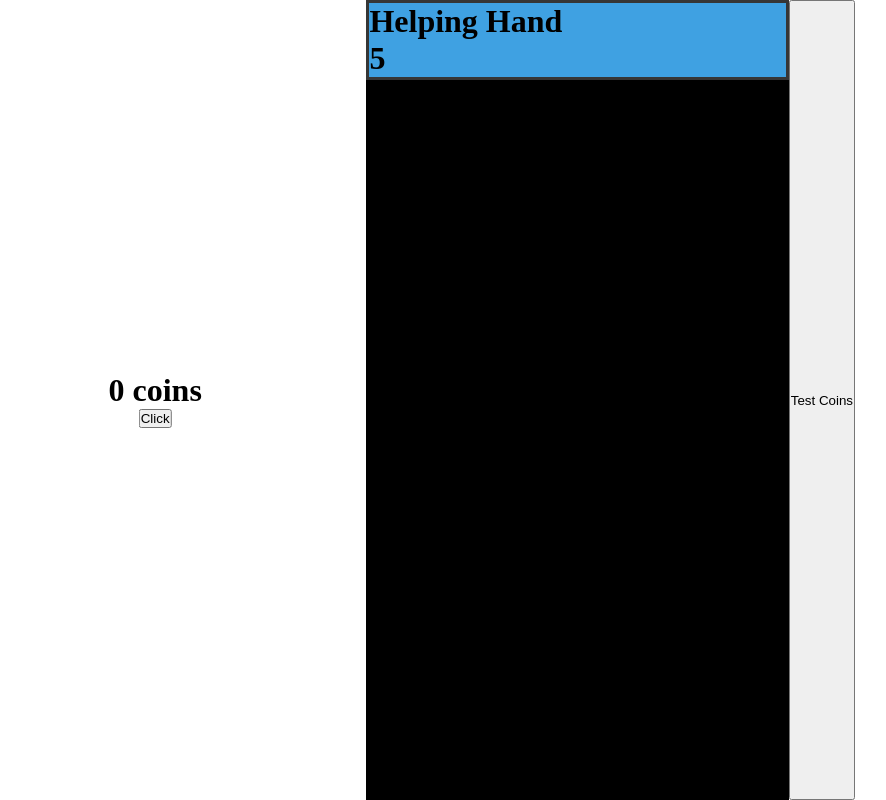
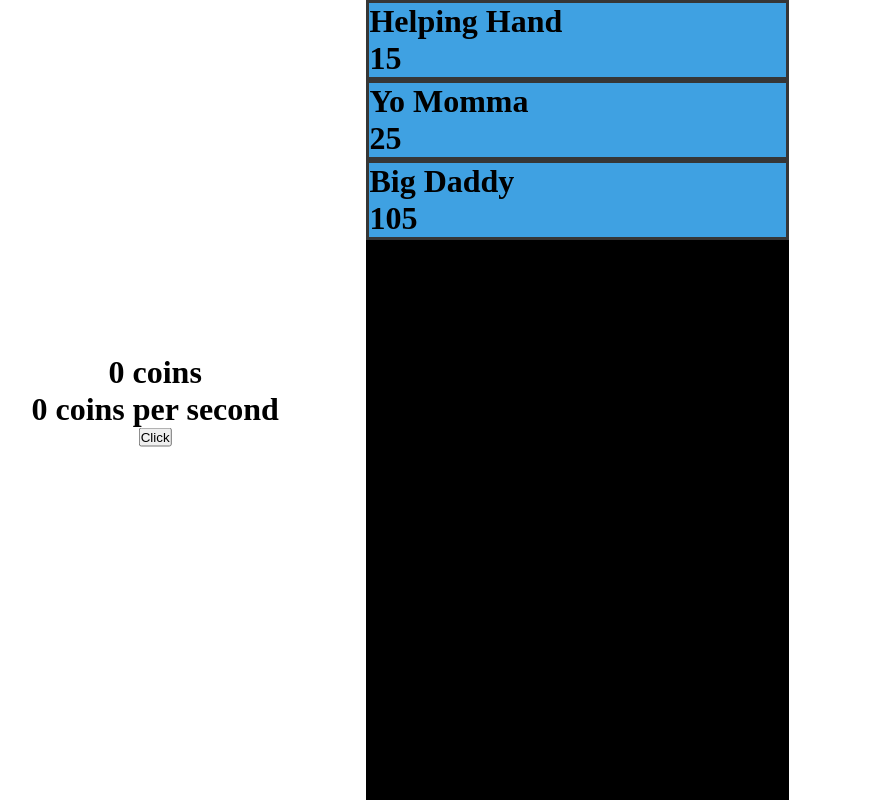
Before and after one commit to JSONCarrillo/crypto-clicker, a React app: page / in a window 1280 px wide. Shown: the whole page, without its empty margins (56-942 px from the left). Built offline with nearby package versions, Linux system fonts and the light colour scheme.

Commit message:
add more upgrades, add coins per second, and update intervals

```diff
--- a/src/components/Counter/Counter.jsx
+++ b/src/components/Counter/Counter.jsx
@@ -1,10 +1,14 @@
 import React, { useState } from "react";
 
 export default function Counter(props) {
+	const coins = Math.round(props.coins * 1) / 1;
+	const cps = props.coinsPerSecond;
+
 	const element = (
 		<div className="section">
 			<div className="counter">
-				<h1>{props.coins} coins</h1>
+				<h1>{coins} coins</h1>
+				<h1>{cps} coins per second</h1>
 				<button onClick={() => props.handleIncrement(1)}>Click</button>
 			</div>
 		</div>
--- a/src/components/Game/Game.jsx
+++ b/src/components/Game/Game.jsx
@@ -10,8 +10,8 @@ export default function Game() {
 		setCoins((availableCoins) => availableCoins + amount);
 	};
 
-	const handleAutoIncrement = (coins, interval) => {
-		setInterval(() => handleIncrement(coins), interval);
+	const handleAutoIncrement = (coins) => {
+		setInterval(() => handleIncrement(coins), 1000);
 	};
 
 	const purchaseUpgrade = (cost) => {
@@ -20,17 +20,23 @@ export default function Game() {
 		console.log(availableCoins);
 	};
 
+	const handleCoinsPerSecond = (cps) => {
+		setCoinsPerSecond((coinsPerSecond) => coinsPerSecond + cps);
+	};
+
 	const element = (
 		<div className="app">
-			<Counter coins={availableCoins} handleIncrement={handleIncrement} />
+			<Counter
+				coins={availableCoins}
+				handleIncrement={handleIncrement}
+				coinsPerSecond={coinsPerSecond}
+			/>
 			<UpgradeMenu
 				purchaseUpgrade={purchaseUpgrade}
-				count={availableCoins}
+				availableCoins={availableCoins}
 				handleAutoIncrement={handleAutoIncrement}
+				handleCoinsPerSecond={handleCoinsPerSecond}
 			/>
-			<button onClick={() => console.log(availableCoins)}>
-				Test Coins
-			</button>
 		</div>
 	);
 
--- a/src/components/Upgrades/Upgrade.jsx
+++ b/src/components/Upgrades/Upgrade.jsx
@@ -3,16 +3,22 @@ import React, { useState } from "react";
 export default function Upgrade(props) {
 	const [upgradeCost, setCost] = useState(props.cost);
 	const [coinsPerInterval, setCPI] = useState(props.coinsPerInterval);
-	const [interval, setCoinInterval] = useState(props.interval);
+
+	let costIncrease = Math.ceil(upgradeCost * 1.1);
+
+	const handleCoinsPerSecond = (cps) => {
+		props.handleCoinsPerSecond(cps);
+	};
 
 	const handlePurchase = () => {
-		if (upgradeCost > props.count) {
+		if (upgradeCost > props.availableCoins) {
 			alert("You do not have enough coins for this purchase!");
 			return;
 		}
 		props.purchaseUpgrade(upgradeCost);
-		setCost(upgradeCost + Math.ceil(upgradeCost * 1.3));
-		props.handleAutoIncrement(coinsPerInterval, interval);
+		setCost(costIncrease);
+		props.handleAutoIncrement(coinsPerInterval);
+		handleCoinsPerSecond(props.coinsPerInterval);
 	};
 
 	const element = (
--- a/src/components/Upgrades/UpgradeMenu.jsx
+++ b/src/components/Upgrades/UpgradeMenu.jsx
@@ -1,18 +1,30 @@
 import React from "react";
 import Upgrade from "./Upgrade";
 
+function CoinUpgrade(name, cost, coinsPerInterval) {
+	this.name = name;
+	this.cost = cost;
+	this.coinsPerInterval = coinsPerInterval;
+}
+
 export default function UpgradeMenu(props) {
+	const upgrades = [
+		new CoinUpgrade("Helping Hand", 15, 0.1),
+		new CoinUpgrade("Yo Momma", 25, 1),
+		new CoinUpgrade("Big Daddy", 105, 12),
+	];
+
 	const element = (
 		<div className="section">
-			<Upgrade
-				name={"Helping Hand"}
-				cost={5}
-				coinsPerInterval={1}
-				interval={1000}
-				purchaseUpgrade={props.purchaseUpgrade}
-				handleAutoIncrement={props.handleAutoIncrement}
-				count={props.count}
-			/>
+			{upgrades.map((upgrade) => (
+				<Upgrade
+					{...upgrade}
+					purchaseUpgrade={props.purchaseUpgrade}
+					handleAutoIncrement={props.handleAutoIncrement}
+					availableCoins={props.availableCoins}
+					handleCoinsPerSecond={props.handleCoinsPerSecond}
+				/>
+			))}
 		</div>
 	);
 	return element;
```
